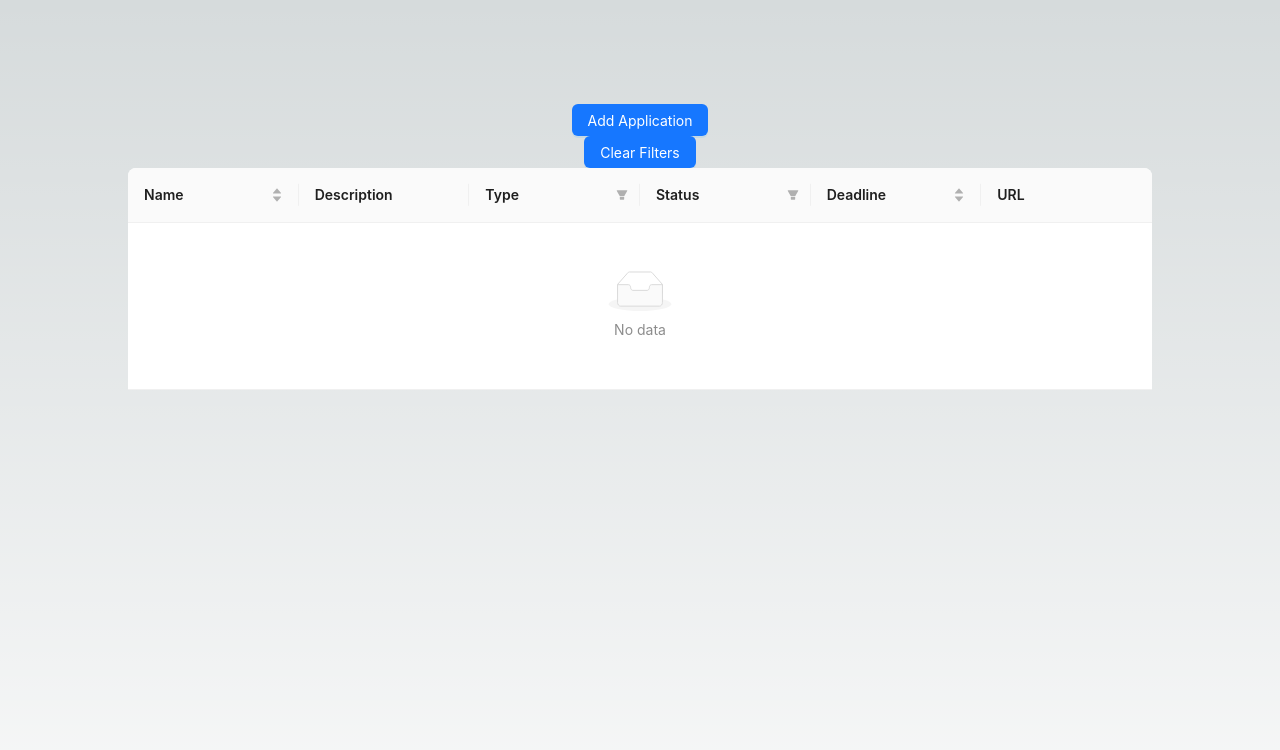
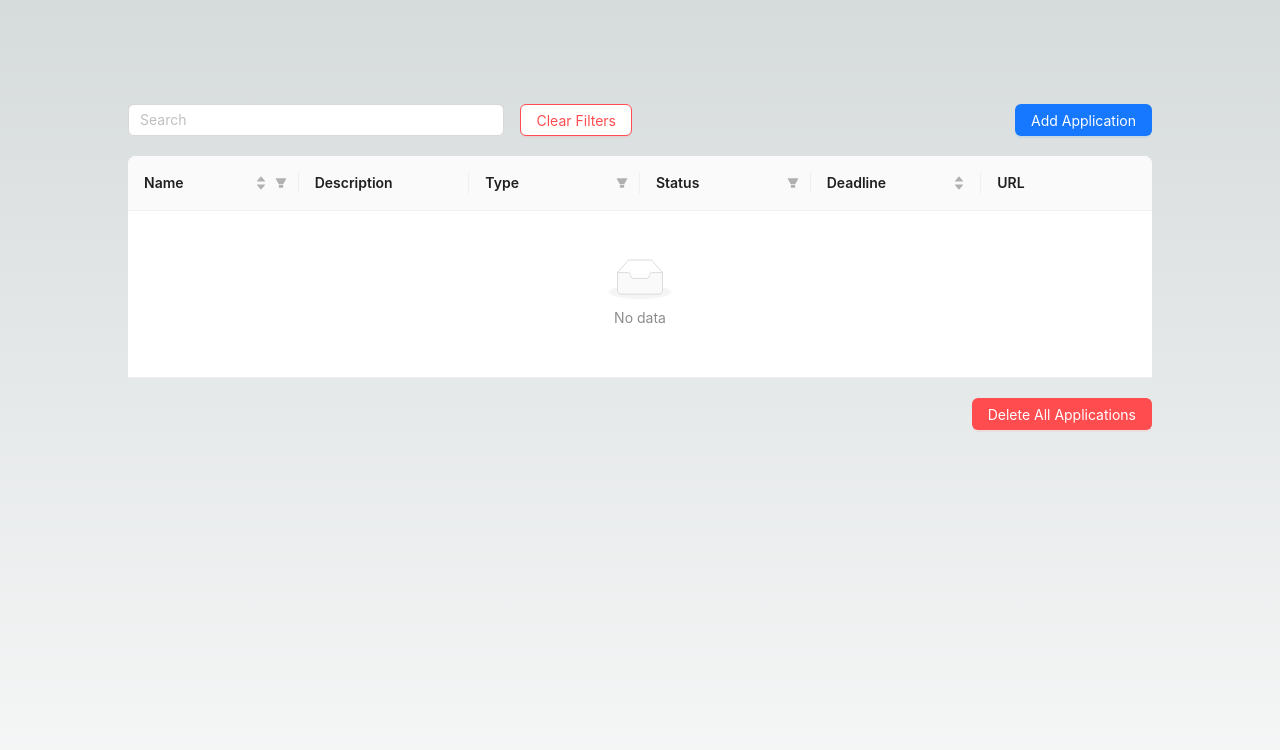
Before and after one commit to JaykumarPatel4802/track-app, a Next.js app: page / in a window 1280 px wide. Shown: the top 750 px of the page. Built offline with nearby package versions, Linux system fonts and the light colour scheme.

Commit message:
added delete all button which works, and a search bar that needs functionality

```diff
--- a/src/app/page.tsx
+++ b/src/app/page.tsx
@@ -16,6 +16,7 @@ import uuid from 'react-uuid';
 import { Button, Modal } from 'antd';
 import AddApplicationForm from '@/components/AddApplicationForm';
 import { useRef } from 'react';
+import { Input } from 'antd';
 
 export default function Home() {
 
@@ -30,6 +31,10 @@ export default function Home() {
   const [url, setURL]: any = React.useState('')
 
   const [isModalOpen, setIsModalOpen] = React.useState(false);
+
+  const deleteAllApplications = () => {
+    setApplications([]);
+  }
 
   const showModal = () => {
     setIsModalOpen(true);
@@ -71,10 +76,22 @@ export default function Home() {
   return (
     <main className="flex min-h-screen flex-col items-center justify-between p-24">
       <div className="flex flex-col z-10 w-full max-w-5xl items-center justify-between lg:flex">
-        <Button type='primary' onClick={showModal}>Add Application</Button>
-        <Button type='primary' onClick={() => ref.current.clear()}>Clear Filters</Button>
+        <div className='flex w-full grid grid-cols-2 gap-4'>
+          <div className='flex gap-4'>
+            <Input placeholder="Search" />
+            <Button onClick={() => ref.current.clear()} danger>Clear Filters</Button>
+          </div>
+          <div className='flex justify-end gap-4'>
+            <Button type='primary' onClick={showModal}>Add Application</Button>
+          </div>
+        </div>
+        <br />
         <AddApplicationForm handleSubmit={handleSubmit} isModalOpen={isModalOpen} setIsModalOpen={setIsModalOpen} methods={[setName, setDescription, setType, setStatus, setDeadline, setURL]} />
         <Applications ref={ref} />
+        <br />
+        <div className='flex w-full justify-end'>
+          <Button type='primary' onClick={() => deleteAllApplications()} danger>Delete All Applications</Button>
+        </div>
       </div>
     </main>
   )
--- a/src/components/Applications.tsx
+++ b/src/components/Applications.tsx
@@ -23,6 +23,13 @@ interface DataType {
 const Applications = forwardRef((props, ref)  => {
 
     const {applications} = useApplicationContext();
+    const nameFilters = () => {
+        var nameFilters: {text: String, value: String}[] = [];
+        for (var i = 0; i < applications.length; i++) {
+            nameFilters.push({text: applications[i].name, value: applications[i].name});
+        }
+        return nameFilters;
+    }
 
     const ApplicationsList = () => {
         var applicationsList: DataType[] = [];
@@ -53,32 +60,36 @@ const Applications = forwardRef((props, ref)  => {
     const handleChange: TableProps<DataType>['onChange'] = (pagination, filters, sorter, extra) => {
         console.log('Various parameters', pagination, filters, sorter, extra);
         setFilteredInfo(filters);
-        console.log("sortedInfo: ", sortedInfo);
-        console.log("sorter: ", sorter);
         setSortedInfo(sorter as SorterResult<DataType>);
     };
+
 
     const clearFilters = () => {
         setFilteredInfo({});
     };
 
     const clearAll = () => {
+        console.log(data);
         setFilteredInfo({});
         setSortedInfo({});
+        // setData(originalData);
     };
 
     useImperativeHandle(ref, () => ({
         clear() {
-            setFilteredInfo({});
-            setSortedInfo({});
+            clearAll();
         }
     }));
 
+    console.log("nameFilters: ", nameFilters)
     const columns: ColumnsType<DataType> = [
         {
           title: 'Name',
           dataIndex: 'name',
           key: 'name',
+          filters: nameFilters(),
+          filteredValue: filteredInfo.name || null,
+          onFilter: (value: string, record) => record.name.includes(value),
           sorter: {
             compare: (a, b) => a.name.toLowerCase().localeCompare(b.name.toLowerCase()),
             multiple: 1,
```
